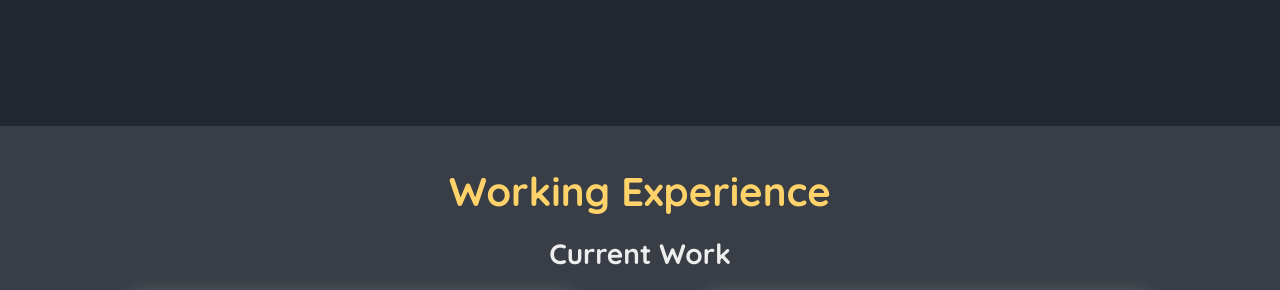
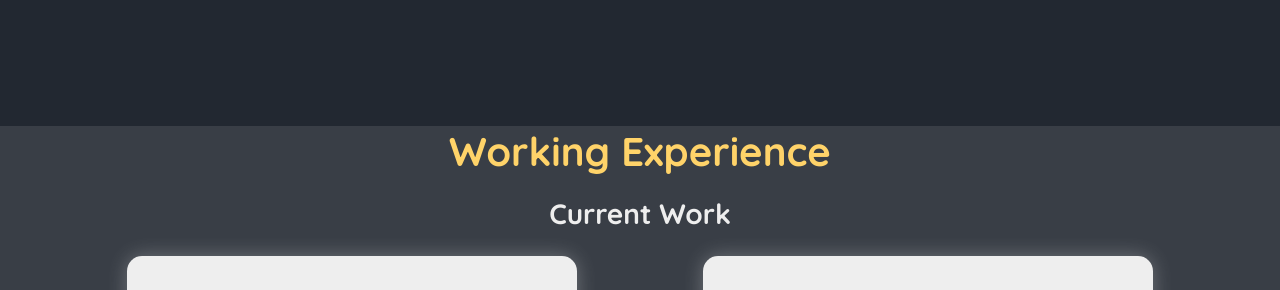
Before and after one commit to officialluckyone/website, a plain HTML site: page index.html in a window 1280 px wide. Shown: the part 674-964 px from the top of the page. Drawn offline with Linux system fonts and the light colour scheme.

Commit message:
user select none

```diff
--- a/styles.css
+++ b/styles.css
@@ -46,6 +46,7 @@ Light Grey : #EEEEEE
     padding: 0;
     text-decoration: none;
     box-sizing: border-box;
+    user-select: none;
 }
 body{
     width:100vw;
@@ -208,7 +209,6 @@ nav ul li a:hover{
     width: 100vw;
     box-sizing: border-box;
     min-height: 100vh;
-    padding: 5vh 0;
     display: flex;
     justify-content: center;
     align-items: center;
```
